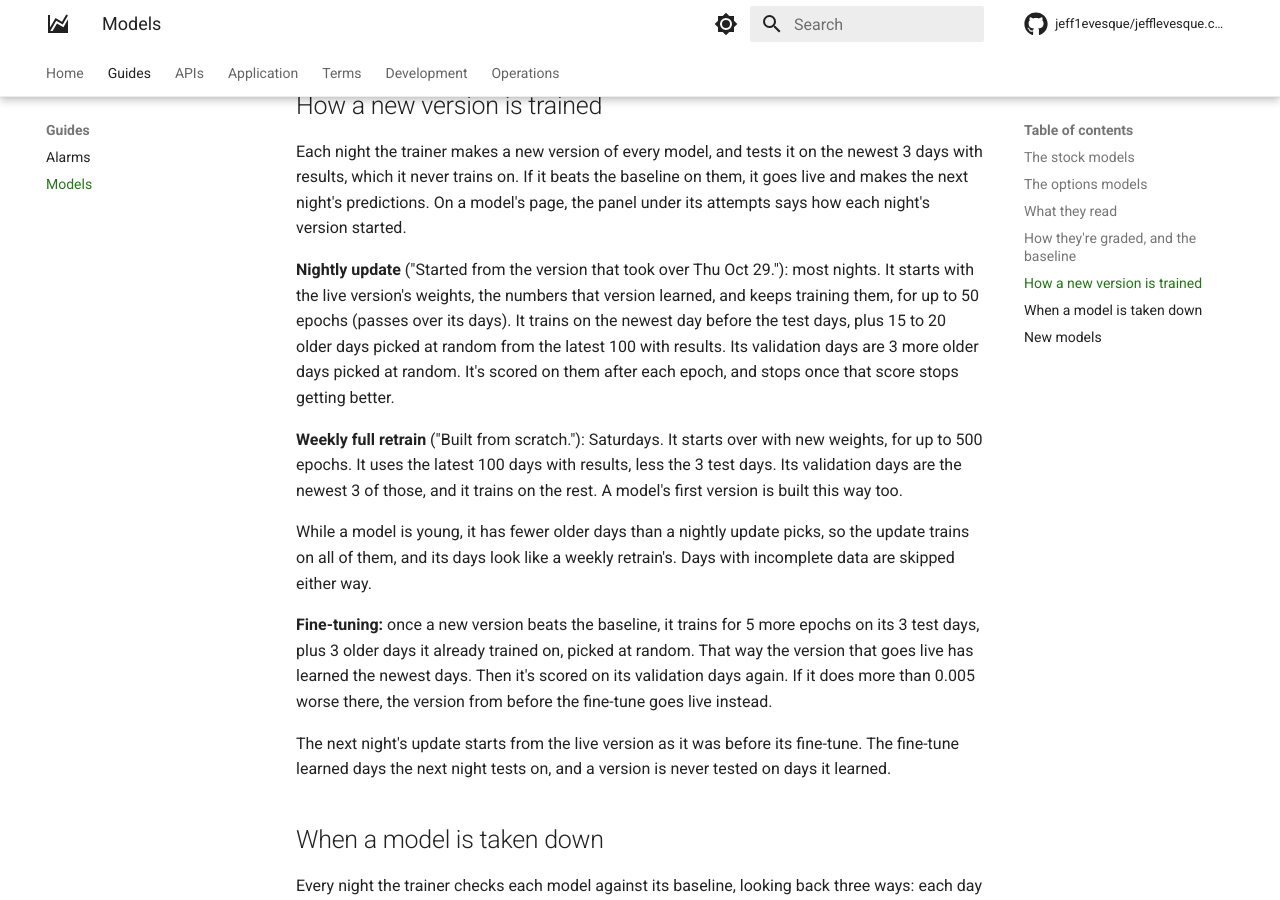
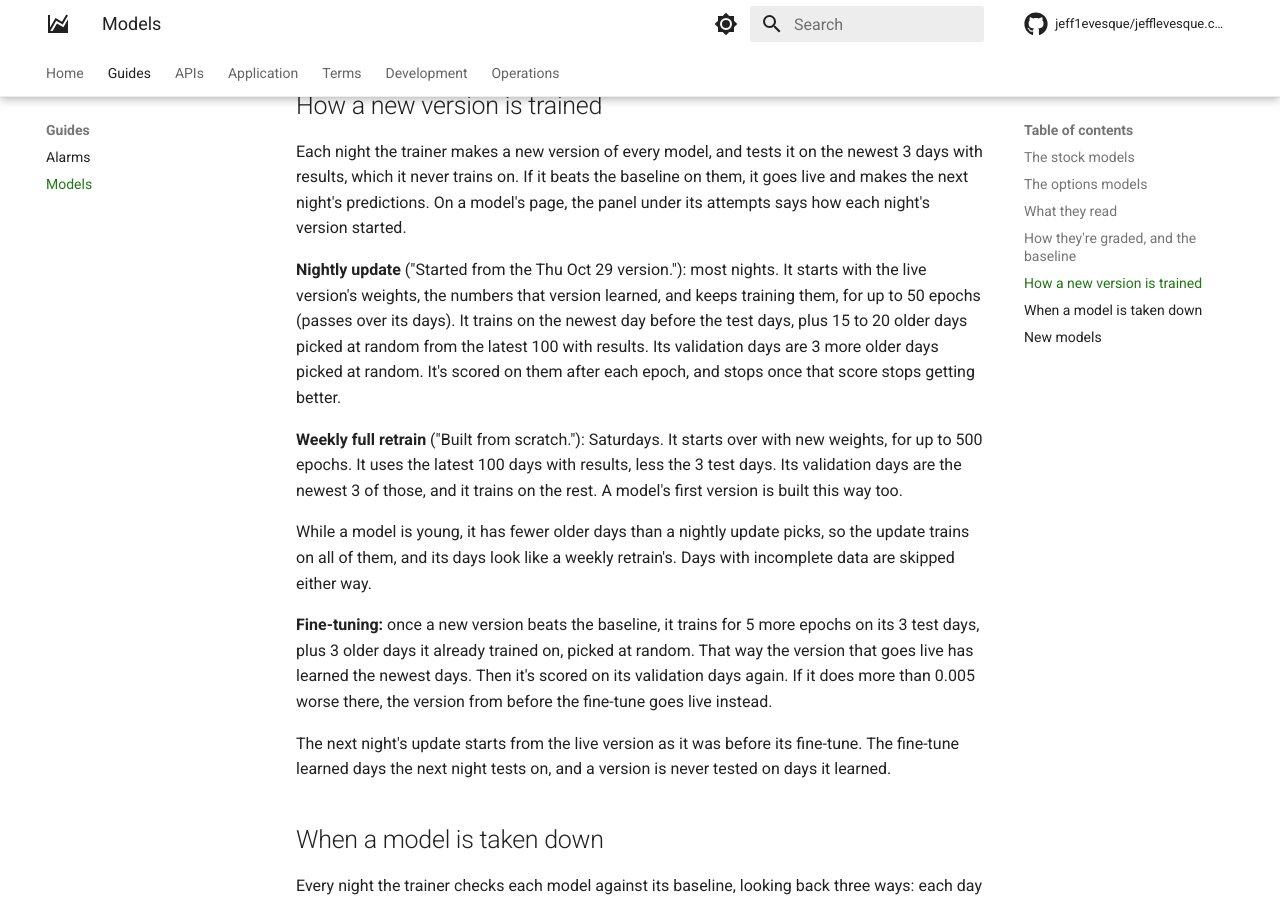
Before and after one commit to jeff1evesque/jefflevesque.com, an MkDocs documentation site: the page built from documentation/guide/models.md, in a window 1280 px wide and 900 px high, scrolled down 2631 px. Built offline with MkDocs 1.6.1 and Material for MkDocs 9.7.7, drawn with Linux system fonts in a browser that asks for light colours; comment, search, counter and statistics services are not loaded.

Commit message:
#339: models.md, quote the started line as the page says it now

```diff
--- a/documentation/guide/models.md
+++ b/documentation/guide/models.md
@@ -110,7 +110,7 @@ days with results, which it never trains on. If it beats the baseline on them, i
 live and makes the next night's predictions. On a model's page, the panel under its
 attempts says how each night's version started.
 
-**Nightly update** ("Started from the version that took over Thu Oct 29."): most nights.
+**Nightly update** ("Started from the Thu Oct 29 version."): most nights.
 It starts with the live version's weights, the numbers that version learned, and keeps
 training them, for up to 50 epochs (passes over its days). It trains on the newest day
 before the test days, plus 15 to 20 older days picked at random from the latest 100 with
```
